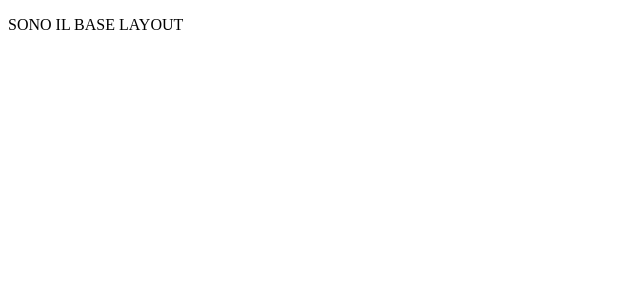
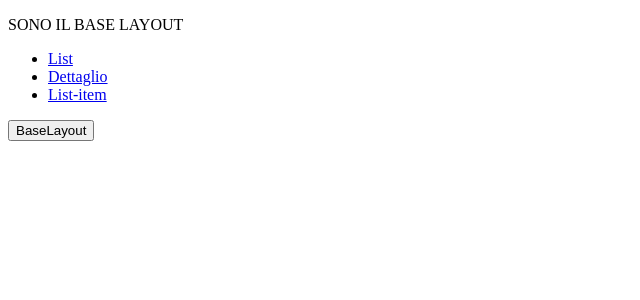
Before and after one commit to cicababba/codemotion-todo, an Angular app: page /todos in a window 1280 px wide. Shown: the top 300 px of the page, without its empty margins (0-640 px from the left). Built offline with nearby package versions, Linux system fonts and the light colour scheme.

Commit message:
aggiunta navbar

```diff
--- a/src/app/containers/base-layout/base-layout.component.html
+++ b/src/app/containers/base-layout/base-layout.component.html
@@ -1,2 +1,13 @@
 <p>SONO IL BASE LAYOUT</p>
+
+<nav>
+    <ul>
+        <li><a routerLink="todos/list">List</a></li>
+        <li><a routerLink="detail">Dettaglio</a></li>
+        <li><a routerLink="todos/list-item">List-item</a></li>
+    </ul>
+    <button (click)="goHome()">BaseLayout</button>
+</nav>
+
+
 <router-outlet></router-outlet>
--- a/src/app/containers/base-layout/base-layout.component.ts
+++ b/src/app/containers/base-layout/base-layout.component.ts
@@ -1,4 +1,5 @@
 import { Component, OnInit } from '@angular/core';
+import { Router, RouterLink } from '@angular/router';
 
 @Component({
   selector: 'app-base-layout',
@@ -7,9 +8,15 @@ import { Component, OnInit } from '@angular/core';
 })
 export class BaseLayoutComponent implements OnInit {
 
-  constructor() { }
+  constructor(private router: Router) { }
 
   ngOnInit(): void {
+
+  }
+
+
+  goHome() {
+    this.router.navigate(["todos"]);
   }
 
 }
```
